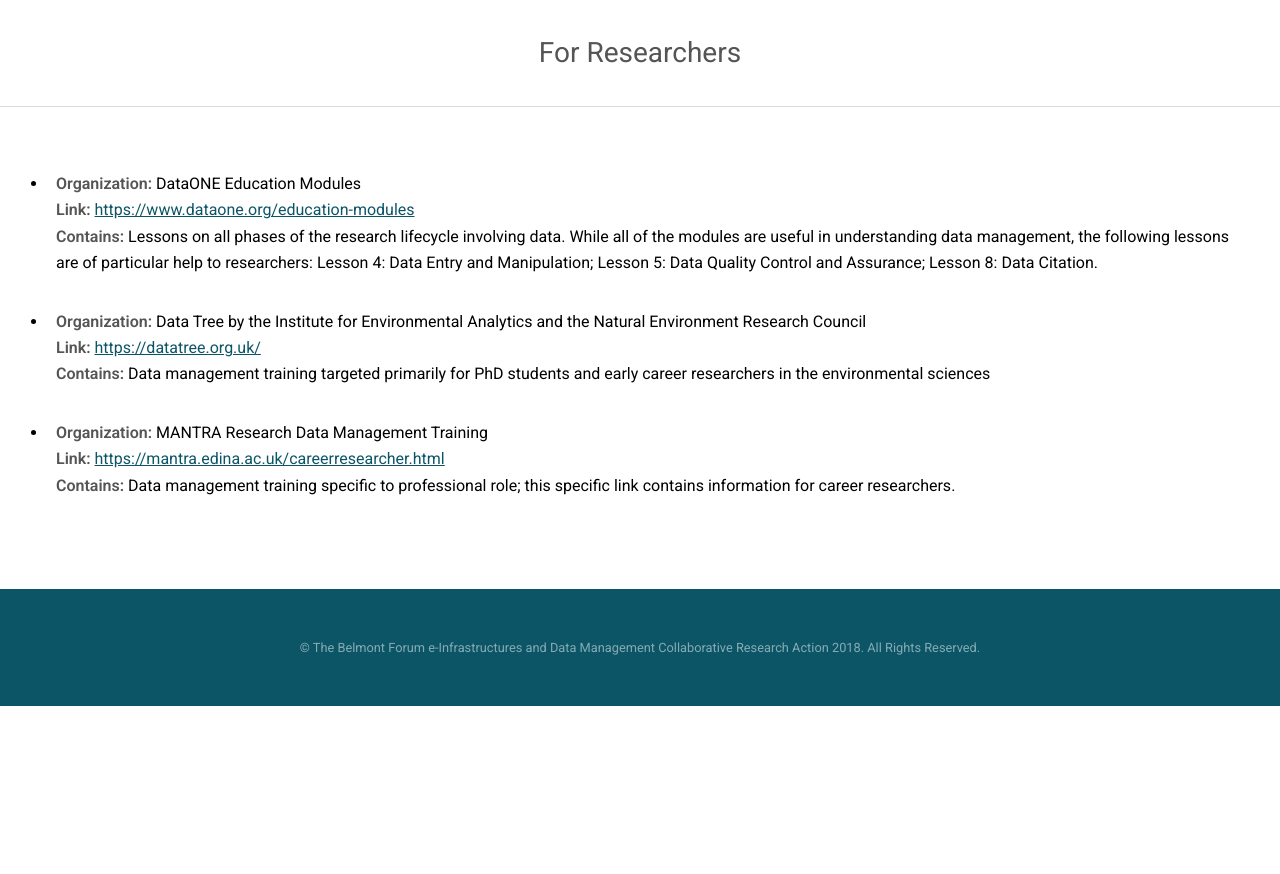
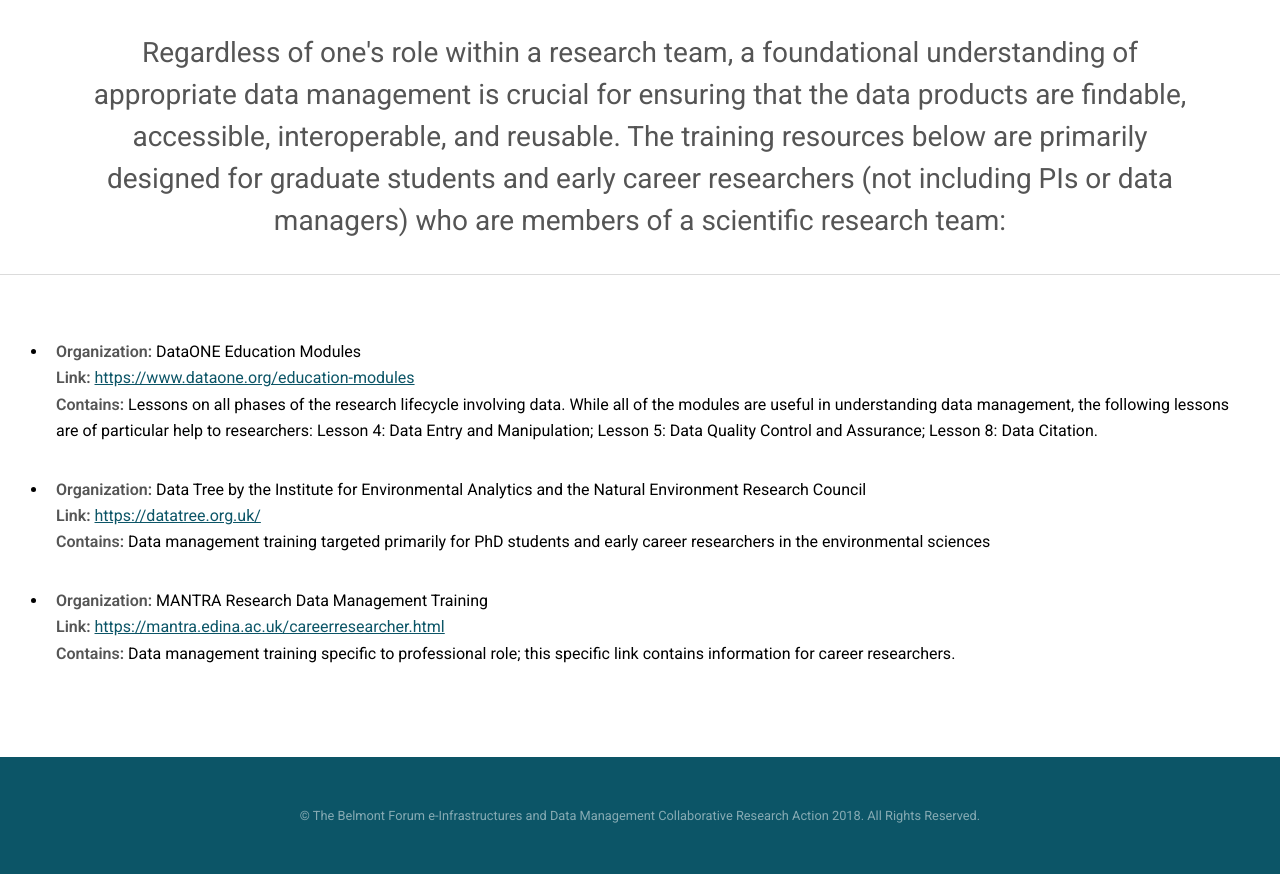
Before and after one commit to bfe-inf/toolkit, a Jekyll site: the page built from dmt-researcher.html, in a window 1280 px wide. Shown: the part 290-1164 px from the top of the page. Built offline with Jekyll 4.4.1, drawn with Linux system fonts in a browser that asks for light colours; before the commit the page ends 996 px from its top, so only the background shows below that.

Commit message:
Update dmt-researcher.html

```diff
--- a/dmt-researcher.html
+++ b/dmt-researcher.html
@@ -48,7 +48,7 @@
 			<section id="main" class="wrapper" style="padding-bottom: 0px;">
 				<div class="inner">
 					<header class="align-center">
-						<h3>For Researchers</h3>
+						<h3>Regardless of one's role within a research team, a foundational understanding of appropriate data management is crucial for ensuring that the data products are findable, accessible, interoperable, and reusable. The training resources below are primarily designed for graduate students and early career researchers (not including PIs or data managers) who are members of a scientific research team:</h3>
 					</header>
 			</section>
 			<hr>
```
